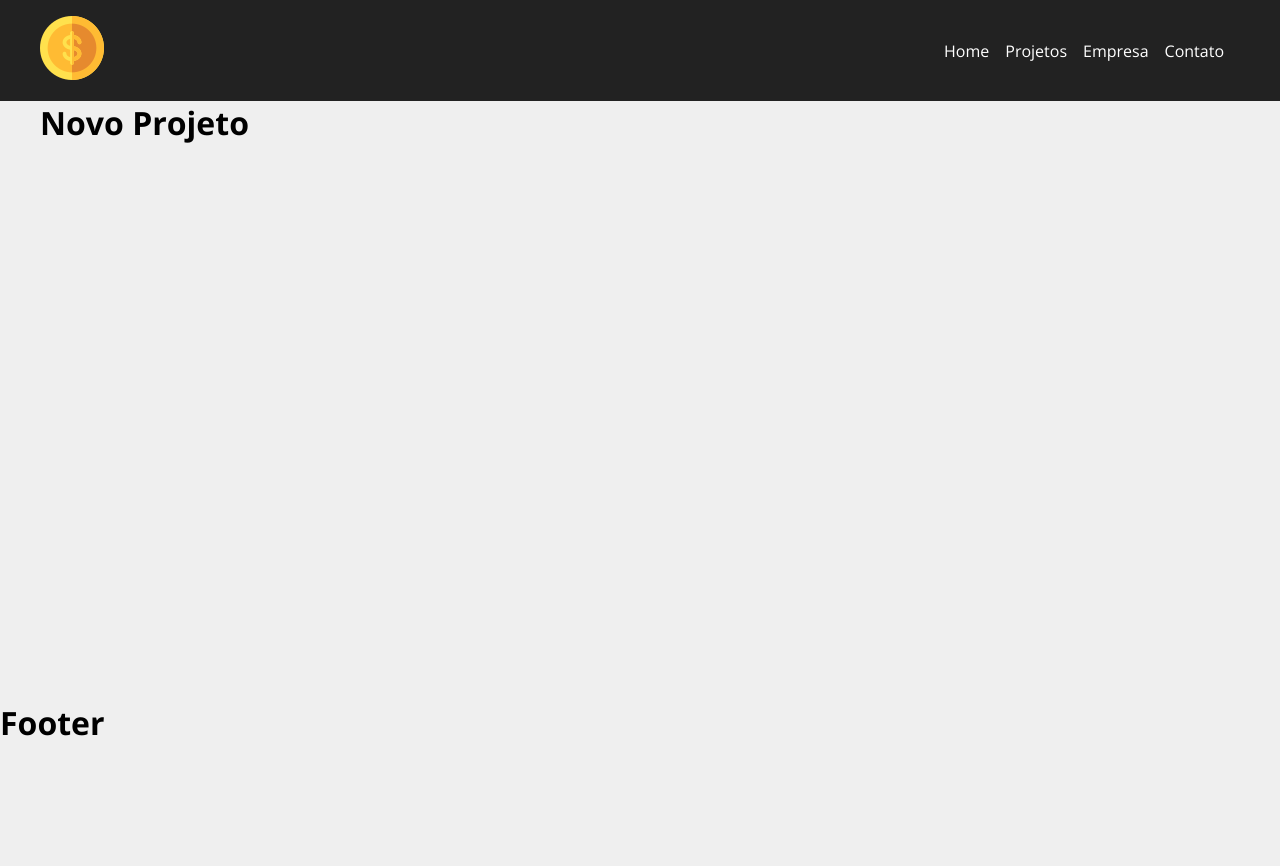
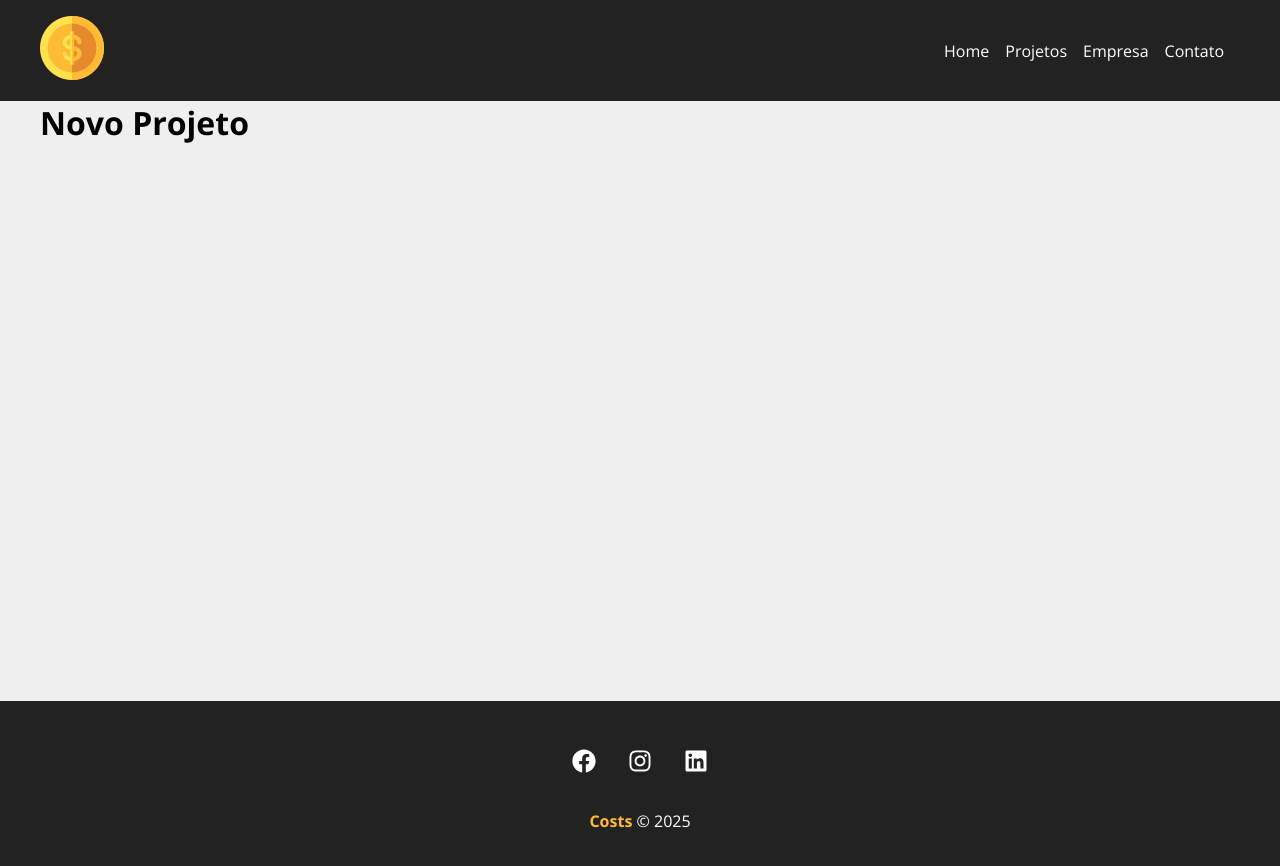
Before and after one commit to AlanGabHahn/costs, a React (Create React App) app: page /newproject in a window 1280 px wide. Shown: the top 866 px of the page. Before the commit the page ends 800 px from the top, so only its background shows below. Built offline with nearby package versions, Linux system fonts and the light colour scheme.

Commit message:
Criado o componente de Footer

```diff
--- a/src/components/layout/Container.js
+++ b/src/components/layout/Container.js
@@ -2,7 +2,7 @@
 
 const Container = (props) => {
     return (
-        <div class={`${styles.container} ${styles[props.customClass]}`}>
+        <div className={`${styles.container} ${styles[props.customClass]}`}>
             {props.children}
         </div>
     );
--- a/src/components/layout/Footer.js
+++ b/src/components/layout/Footer.js
@@ -1,10 +1,23 @@
+import { FaFacebook, FaInstagram, FaLinkedin } from 'react-icons/fa';
+
 import  styles  from './Footer.module.css'
 
 const Footer = () => {
     return (
-        <div>
-            <h1>Footer</h1>
-        </div>
+        <footer className={styles.footer}>
+            <ul className={styles.social_list}>
+                <li>
+                    <FaFacebook />
+                </li>
+                <li>
+                    <FaInstagram />
+                </li>
+                <li>
+                    <FaLinkedin />
+                </li>
+            </ul>
+            <p className={styles.copyright}><span>Costs</span> &copy; 2025</p>
+        </footer>
     );
 }
 
--- a/src/components/layout/Footer.module.css
+++ b/src/components/layout/Footer.module.css
@@ -0,0 +1,34 @@
+.footer {
+    background-color: #222;
+    color: #FFF;
+    padding: 3em;
+    text-align: center;
+}
+
+.social_list {
+    display: flex;
+    justify-content: center;
+    list-style-type: none;
+}
+
+.social_list li {
+    margin: 0 1em;
+}
+
+.social_list li:hover {
+    color: #FFBB33;
+}
+
+.social_list svg {
+    font-size: 1.5em;
+    cursor: pointer;
+}
+
+.copyright {
+    margin-top: 2em;
+}
+
+.copyright span {
+    font-weight: bold;
+    color: #FFBB33;
+}
--- a/src/components/layout/Navbar.js
+++ b/src/components/layout/Navbar.js
@@ -7,22 +7,22 @@
 
 const Navbar = () => {
     return (
-        <nav class={styles.navbar}>
+        <nav className={styles.navbar}>
             <Container>
                 <Link to="/">
                     <img src={logo} alt="Costs" />
                 </Link>
-                <ul class={styles.list}>
-                    <li class={styles.item}>
+                <ul className={styles.list}>
+                    <li className={styles.item}>
                         <Link to="/">Home</Link>
                     </li>
-                    <li class={styles.item}>
+                    <li className={styles.item}>
                         <Link to="/projects">Projetos</Link>
                     </li>
-                    <li class={styles.item}>
+                    <li className={styles.item}>
                         <Link to="/company">Empresa</Link>
                     </li>
-                    <li class={styles.item}>
+                    <li className={styles.item}>
                         <Link to="/contatc">Contato</Link>
                     </li>
                 </ul>
```
